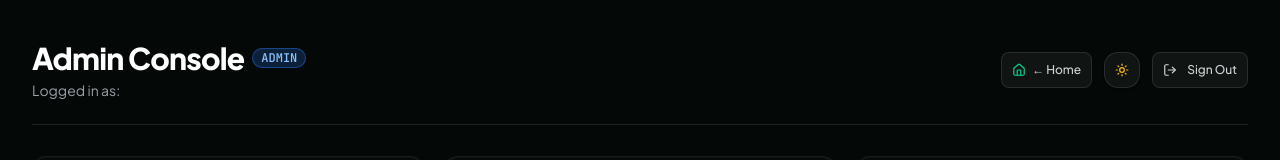
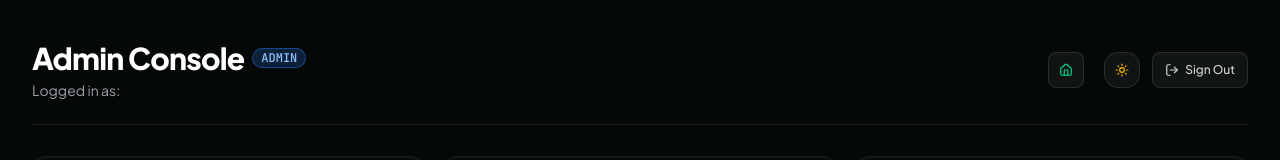
Before and after one commit to Abdul-Ahad-CSE/Rangunia-Student-Forum-IIUC, a Next.js app: page /admin/dashboard in a window 1280 px wide. Shown: the top 160 px of the page. Built offline with nearby package versions, Linux system fonts and the light colour scheme; no server answers.

Commit message:
fix(admin): use icon-only home button and balance mode/sign-out spacing on dashboard (Phase 35)

```diff
--- a/src/app/admin/dashboard/page.tsx
+++ b/src/app/admin/dashboard/page.tsx
@@ -186,17 +186,20 @@ async function AdminDashboardContent() {
               </Link>
             )}
 
-            <Link href="/">
+            <Link href="/" title="Home" aria-label="Home">
               <Button
                 variant="outline"
                 size="sm"
-                className="border-zinc-200 dark:border-white/15 bg-white dark:bg-white/5 text-zinc-700 dark:text-zinc-300 hover:text-zinc-900 dark:hover:text-white hover:bg-zinc-100 dark:hover:bg-white/10 text-xs h-9 flex items-center gap-1.5 shadow-xs"
+                className="border-zinc-200 dark:border-white/15 bg-white dark:bg-white/5 text-zinc-700 dark:text-zinc-300 hover:text-zinc-900 dark:hover:text-white hover:bg-zinc-100 dark:hover:bg-white/10 h-9 w-9 p-0 flex items-center justify-center shadow-xs"
+                title="Home"
+                aria-label="Home"
               >
-                <Home className="w-3.5 h-3.5 text-emerald-600 dark:text-emerald-400" />
-                <span>← Home</span>
+                <Home className="w-4 h-4 text-emerald-600 dark:text-emerald-400" />
               </Button>
             </Link>
 
+            {/* Mode & Sign Out pushed a little to the right */}
+            <div className="flex items-center gap-2 sm:gap-3 ml-1 sm:ml-2">
               <ThemeToggle />
 
               <form
@@ -209,12 +212,13 @@ async function AdminDashboardContent() {
                   type="submit"
                   variant="outline"
                   size="sm"
-                className="border-zinc-200 dark:border-white/15 bg-white dark:bg-white/5 text-zinc-700 dark:text-zinc-300 hover:text-rose-600 dark:hover:text-white hover:bg-rose-50 dark:hover:bg-white/10 text-xs h-9 shadow-xs"
+                  className="border-zinc-200 dark:border-white/15 bg-white dark:bg-white/5 text-zinc-700 dark:text-zinc-300 hover:text-rose-600 dark:hover:text-white hover:bg-rose-50 dark:hover:bg-white/10 text-xs h-9 px-2.5 sm:px-3 shadow-xs flex items-center gap-1.5 whitespace-nowrap"
                 >
-                <LogOut className="w-3.5 h-3.5 mr-1.5" />
+                  <LogOut className="w-3.5 h-3.5 text-rose-500 sm:text-current" />
                   <span>Sign Out</span>
                 </Button>
               </form>
+            </div>
           </div>
         </div>
 
```
Also changed, not shown: 1 other file (tests, documents, lock files or other folders). Lines whose indentation alone changed are shown as unchanged.
